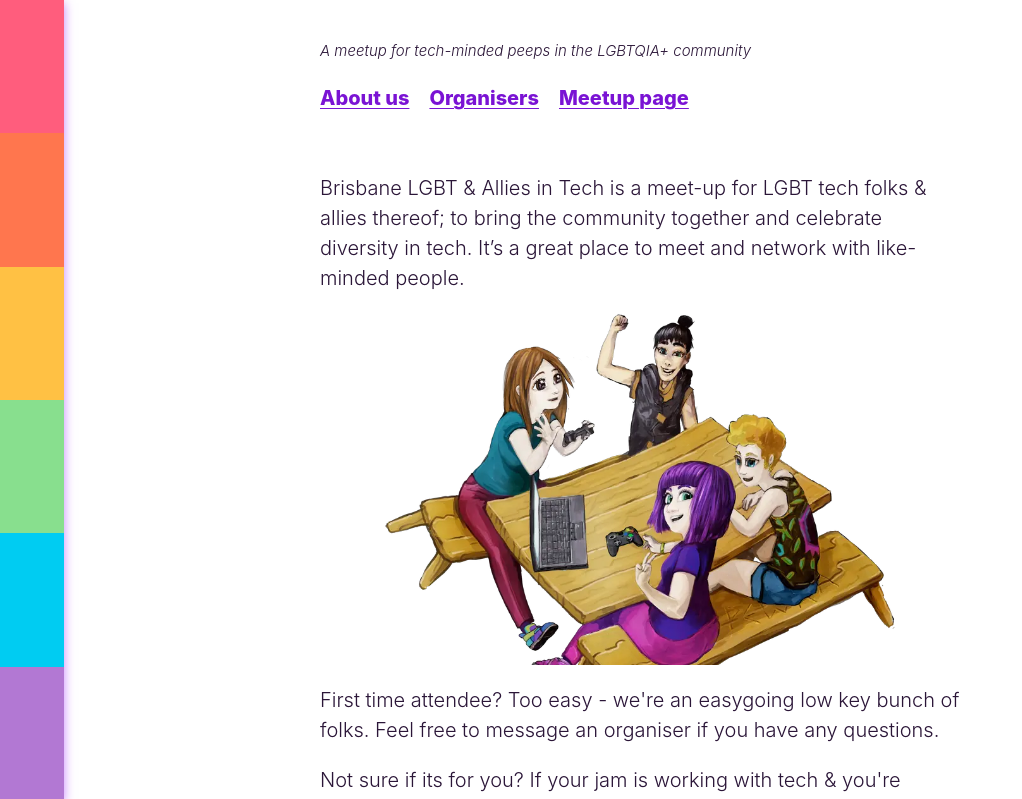
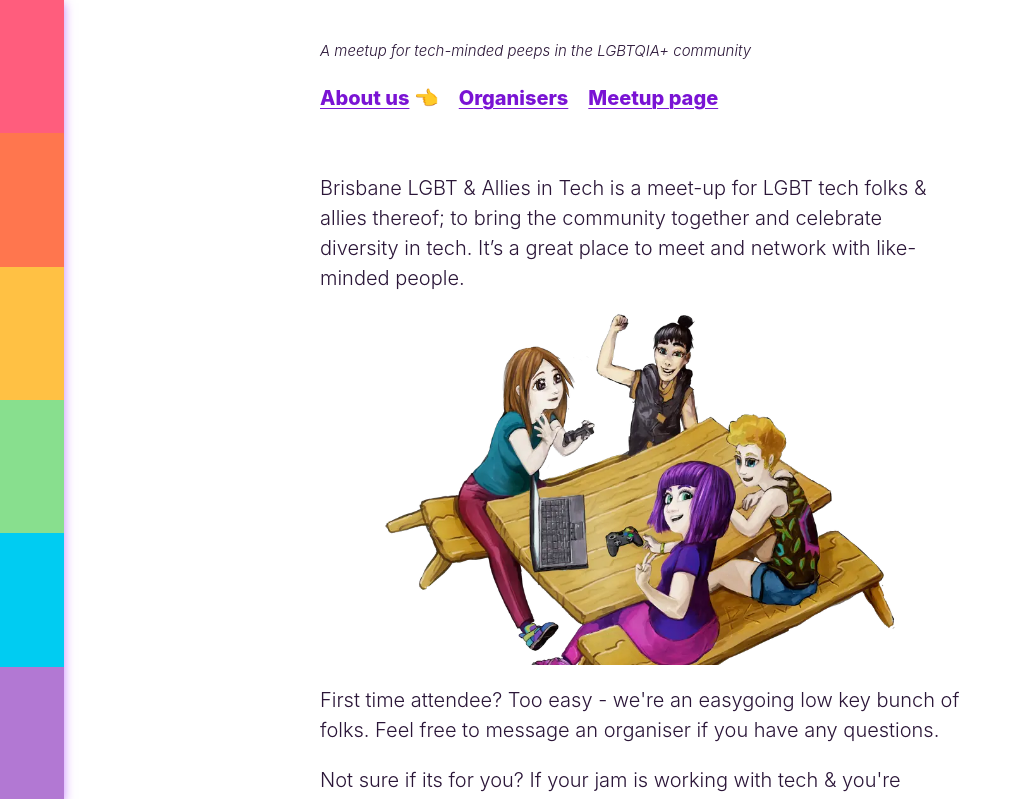
Before and after one commit to bnelgbtq/website, a Next.js app: page / in a window 1280 px wide. Shown: the top 799 px of the page, without its empty margins (0-1022 px from the left). Built offline with nearby package versions, Linux system fonts and the light colour scheme.

Commit message:
feature: active link style

```diff
--- a/src/app/_components/HorizontalNav/HorizontalNav.js
+++ b/src/app/_components/HorizontalNav/HorizontalNav.js
@@ -1,10 +1,16 @@
+"use client";
 import Link from "next/link";
 import "./horizontalNav.css";
+import { usePathname } from "next/navigation";
 export default function ({ items }) {
+  const pathname = usePathname();
   return (
     <ol className="horizontal-nav">
       {items.map((item) => (
-        <li key={item.url}>
+        <li
+          key={item.url}
+          className={pathname === item.url ? "horizontal-nav__active" : ""}
+        >
           <Link href={item.url}>{item.shortTitle}</Link>
         </li>
       ))}
--- a/src/app/_components/HorizontalNav/horizontalNav.css
+++ b/src/app/_components/HorizontalNav/horizontalNav.css
@@ -15,7 +15,7 @@
     text-decoration-skip-ink: auto;
     text-underline-offset: 3px;
   }
-  li.active:after {
-    content: "👈";
+  li.horizontal-nav__active:after {
+    content: " 👈";
   }
 }
--- a/src/app/_data/menuFooter.json
+++ b/src/app/_data/menuFooter.json
@@ -4,7 +4,7 @@
     "shortTitle": "About us"
   },
   {
-    "url": "/code-of-conduct/",
+    "url": "/code-of-conduct",
     "shortTitle": "Code of Conduct"
   },
   {
--- a/src/app/_data/menuHeader.json
+++ b/src/app/_data/menuHeader.json
@@ -4,7 +4,7 @@
     "shortTitle": "About us"
   },
   {
-    "url": "/who/",
+    "url": "/who",
     "shortTitle": "Organisers"
   },
   {
--- a/src/app/globals.css
+++ b/src/app/globals.css
@@ -34,7 +34,7 @@
 @media (prefers-color-scheme: dark) {
   :root {
     --text: rgb(206, 200, 237);
-    --background: rgb(30, 17, 38);
+    --background: #1e1126;
     --background-secondary: #23272a;
     --border: #3c3c48;
     --box-shadow: 0 3px 10px #040424;
```
